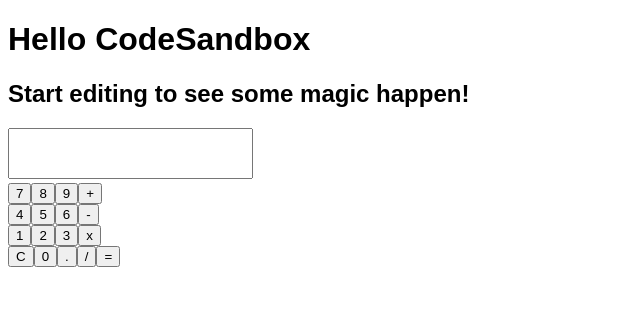
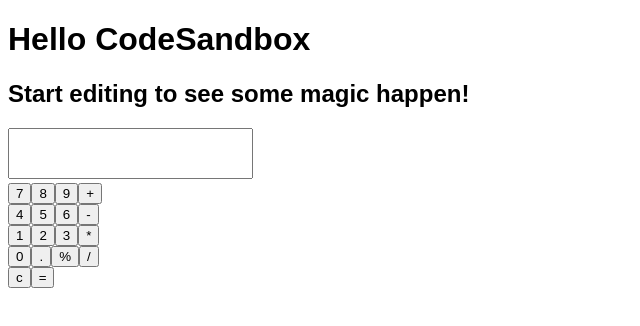
Before and after one commit to victoryejike/react-simple-calculator, a React (Create React App) app: page / in a window 1280 px wide. Shown: the top 326 px of the page, without its empty margins (0-640 px from the left). Built offline with nearby package versions, Linux system fonts and the light colour scheme.

Commit message:
completed the simple react calculator using eval function. Probably find a better option down the line.

```diff
--- a/src/App.js
+++ b/src/App.js
@@ -5,6 +5,7 @@
 
 export default function App() {
   const [inputValue, setInputValue] = useState("");
+  const [answer, setAnswer] = useState("");
 
   const handleClick = (btnValue) => {
     const displayNumber = inputValue.concat(btnValue);
@@ -13,18 +14,30 @@
 
   const renderCalcButtons = (btnValue) => {
     return (
-      <CalculatorButtons
-        value={btnValue}
-        onClick={() => handleClick(btnValue)}
-      />
+      <>
+        <CalculatorButtons
+          value={btnValue}
+          onClick={() => handleClick(btnValue)}
+        />
+      </>
     );
+  };
+
+  const handleEvalClick = () => {
+    let answer = eval(inputValue);
+    console.log(answer);
+    setAnswer(answer);
+  };
+
+  const handleClearClick = () => {
+    setInputValue("");
   };
 
   return (
     <div className="App">
       <h1>Hello CodeSandbox</h1>
       <h2>Start editing to see some magic happen!</h2>
-      <CalculatorDisplay calcDisplay={inputValue} />
+      <CalculatorDisplay calcDisplay={inputValue} answer={answer} />
       <>
         <div>
           {renderCalcButtons(7)}
@@ -42,14 +55,17 @@
           {renderCalcButtons(1)}
           {renderCalcButtons(2)}
           {renderCalcButtons(3)}
-          {renderCalcButtons("x")}
+          {renderCalcButtons("*")}
         </div>
         <div>
-          {renderCalcButtons("C")}
           {renderCalcButtons(0)}
           {renderCalcButtons(".")}
+          {renderCalcButtons("%")}
           {renderCalcButtons("/")}
-          {renderCalcButtons("=")}
+        </div>
+        <div>
+          <button onClick={handleClearClick}>c</button>
+          <button onClick={handleEvalClick}>=</button>
         </div>
       </>
     </div>
--- a/src/calculatorDisplay.js
+++ b/src/calculatorDisplay.js
@@ -1,9 +1,18 @@
 import React from "react";
 
-const CalculatorDisplay = ({ calcDisplay }) => {
+const CalculatorDisplay = ({ calcDisplay, answer }) => {
   const inputStyle = {
     resize: "none"
   };
+
+  const answerInput = {
+    position: "absolute",
+    top: "155px",
+    right: "372px",
+    border: "none",
+    direction: "rtl"
+  };
+
   return (
     <>
       <textarea
@@ -14,6 +23,7 @@
         defaultValue={calcDisplay}
         style={inputStyle}
       />
+      <input style={answerInput} defaultValue={answer} />
     </>
   );
 };
```
